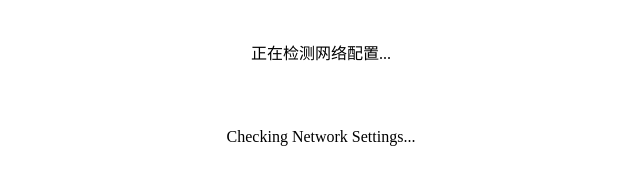
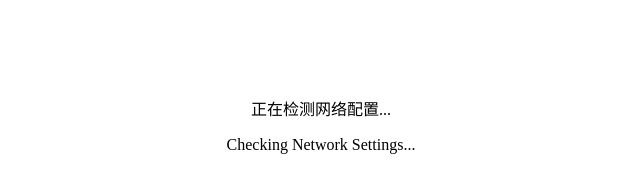
Before and after one commit to hotznn/hotznn.github.io, a plain HTML site: page home.html in a window 1280 px wide. Shown: the whole page, without its empty margins (319-959 px from the left). Drawn offline with Linux system fonts and the light colour scheme; no server answers.

Commit message:
Add css style
Add css style

```diff
--- a/home.html
+++ b/home.html
@@ -3,11 +3,20 @@
   <head>
     <meta name="viewport" content="width=device-width, initial-scale=1.0, maximum-scale=1.0, user-scalable=no" />
     <title>Loading...</title>
+    <style type="text/css">
+      body {
+        padding: 5em;
+      }
+      .row {
+        text-align: center;
+        padding: 0.5em 1em;
+      }
+    </style>
   </head>
   <script type="text/javascript" src="./js/ajax.js"></script>
   <body>
-    <div style="text-align: center; padding: 2em 1em;">正在检测网络配置...</div>
-    <div style="text-align: center; padding: 2em 1em;">Checking Network Settings...</div>
+    <div class="row">正在检测网络配置...</div>
+    <div class="row">Checking Network Settings...</div>
     <script type="text/javascript">
       var ui = {};
       ui.serverid = "1106998678468001895030322068211092689070";
```
